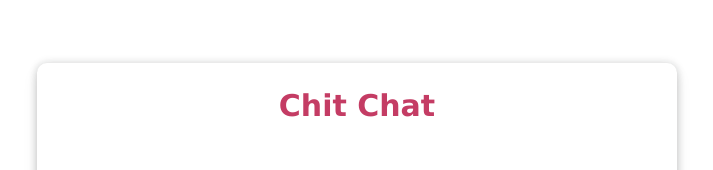
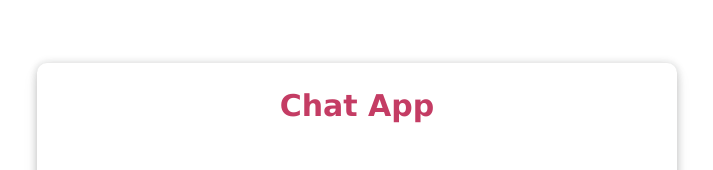
Before and after one commit to iamyogeshmalkani/chatapp, a React (Create React App) app: page / in a window 1280 px wide. Shown: the part 193-363 px from the top of the page, without its empty margins (283-996 px from the left). Built offline with nearby package versions, Linux system fonts and the light colour scheme; no server answers.

Commit message:
Update signin.js

```diff
--- a/src/components/signin/signin.js
+++ b/src/components/signin/signin.js
@@ -8,7 +8,7 @@ function SignIn(props) {
   }
   return (
     <div className="signin">
-    <h1 className="heading">Chit Chat</h1>
+    <h1 className="heading">Chat App</h1>
     <p className="body">The Easiest way to chat with people   </p>
       <button className="google" onClick={signInWithGoogle}>Sign In With Google</button>
     </div>
```
